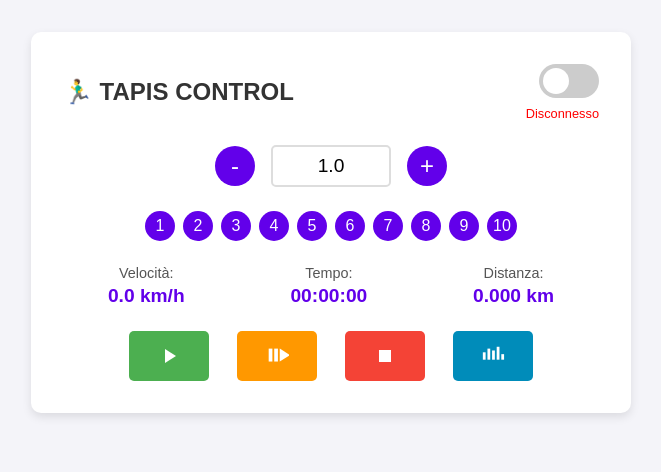
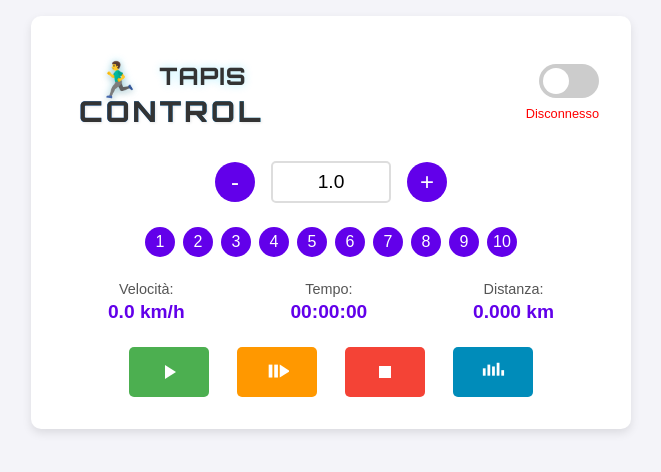
Before and after one commit to mubertazzi/runner, a plain HTML site: page index.html in a window 1280 px wide. Shown: the part 178-650 px from the top of the page, without its empty margins (309-970 px from the left). Drawn offline with Linux system fonts and the light colour scheme.

Commit message:
Update style.css

```diff
--- a/style.css
+++ b/style.css
@@ -36,6 +36,76 @@ body {
     color: #333;
     margin: 0;
     font-size: 1.5rem;
+}
+
+/* Stile Titolo Moderno */
+.app-title {
+    font-size: 2.5rem;
+    font-weight: 800;
+    background: linear-gradient(45deg, #0066ff, #00ccff);
+    -webkit-background-clip: text;
+    background-clip: text;
+    color: transparent;
+    display: inline-block;
+    text-transform: uppercase;
+    letter-spacing: 1px;
+    margin: 0;
+    padding: 0.5rem 1rem;
+    border-radius: 10px;
+    position: relative;
+    font-family: 'Orbitron', sans-serif;
+    text-shadow: 0 0 8px rgba(0, 204, 255, 0.3);
+    transition: all 0.3s ease;
+}
+
+.logo-icon {
+    margin-right: 10px;
+    font-size: 2.2rem;
+    vertical-align: middle;
+    filter: drop-shadow(0 2px 3px rgba(0,0,0,0.2));
+}
+
+.app-name {
+    position: relative;
+    z-index: 2;
+}
+
+.app-name-secondary {
+    color: #333;
+    display: block;
+    font-size: 1.8rem;
+    margin-top: -8px;
+    letter-spacing: 3px;
+    text-shadow: 1px 1px 3px rgba(0,0,0,0.1);
+    font-weight: 600;
+}
+
+/* Effetto hover */
+.app-title:hover {
+    transform: scale(1.02);
+    text-shadow: 0 0 12px rgba(0, 204, 255, 0.5);
+}
+
+/* Header responsive */
+.header {
+    display: flex;
+    justify-content: space-between;
+    align-items: center;
+    flex-wrap: wrap;
+    gap: 1rem;
+    margin-bottom: 1.5rem;
+}
+
+@media (max-width: 600px) {
+    .header {
+        flex-direction: column;
+    }
+    .app-title {
+        font-size: 2rem;
+    }
+    .app-name-secondary {
+        font-size: 1.5rem;
+    }
 }
 
 /* Interruttore di connessione */
```
